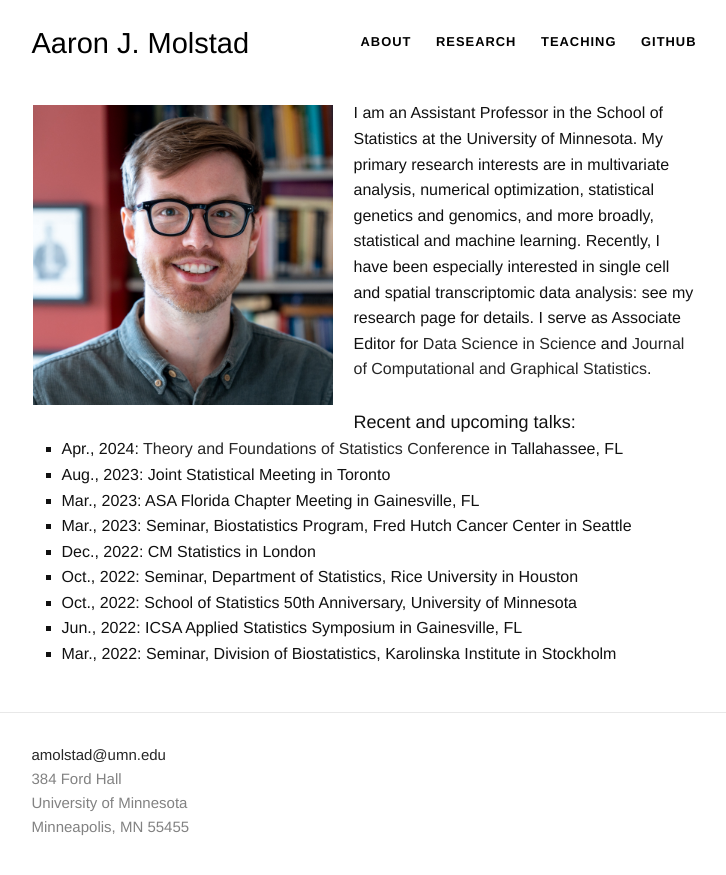
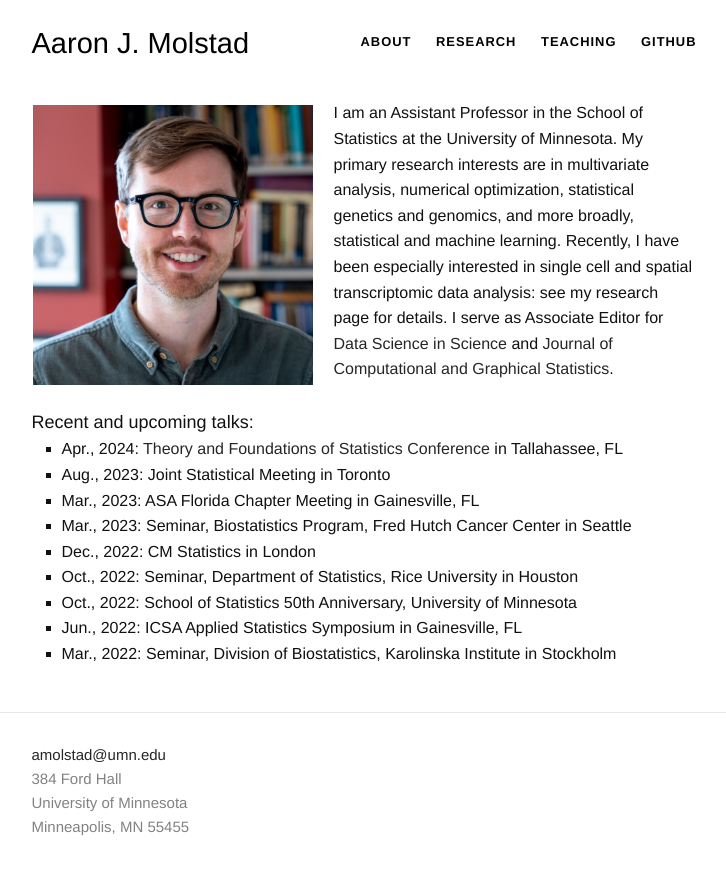
Before and after one commit to ajmolstad/ajmolstad.github.io, a Jekyll site: the page built from index.html, in a window 1280 px wide. Shown: the top 875 px of the page, without its empty margins (276-1002 px from the left). Built offline with Jekyll 4.4.1, drawn with Linux system fonts in a browser that asks for light colours.

Commit message:
Update index.html

```diff
--- a/index.html
+++ b/index.html
@@ -15,7 +15,7 @@
 
 
 <div class="default">
- <dl class="wp-caption alignleft" style="max-width: 300px">
+ <dl class="wp-caption alignleft" style="max-width: 280px">
 <dt><a href=""><img class="" src="/images/Molstad.jpg" alt="" /></a>
 	<img padding: 6px;></dt>
 <dd></dd>
```
